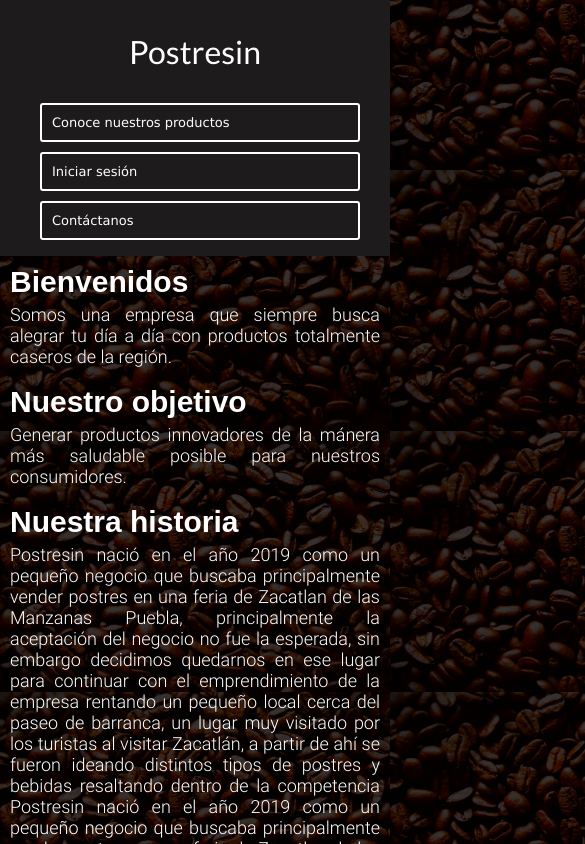
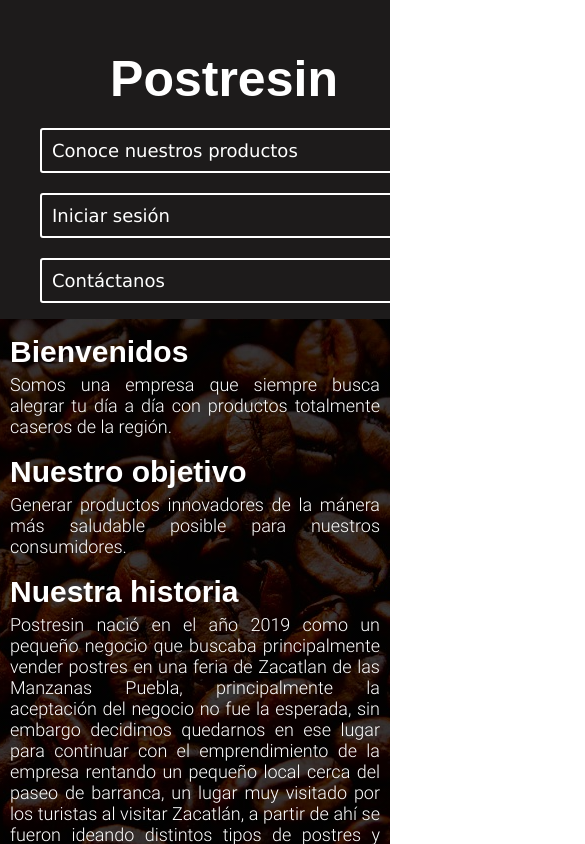
Before and after one commit to JhonCODEOWO/PostresinEmpre, a plain HTML site: page Primera_Página/Index2.html in a window 390 px wide. Shown: the top 844 px of the page, 585 px wide, since content can reach past the window. Drawn offline with Linux system fonts and the light colour scheme.

Commit message:
Add files via upload

```diff
--- a/Primera_Página/Estilos/TemaPrincipal.css
+++ b/Primera_Página/Estilos/TemaPrincipal.css
@@ -41,7 +41,7 @@ body{
     background-image: linear-gradient(rgba(0, 0, 0, 0.5),
     rgba(0, 0, 0, 0.5)), url(../Imagenes/coffee-2698126_1280.jpg);
     background-position: center;
-    background-size: contain;
+    background-size:auto;
     height: 100%;
     margin: 0;
     margin-bottom: 60px; /* Valor que da un espacio para el foooter, no cambiar a menos que se desee un footer más grande */
@@ -348,88 +348,50 @@ footer{
 
 /* Configuración adaptable para dispositivos móviles */
 @media screen and (max-width: 500px){
+
+
     .empresa{
+        margin-bottom: 0px;
+        font-family:Arial, Helvetica, sans-serif;
+        font-size: 50px;
+        font-weight: bolder;
         display: block;
         text-align: center;
     }
 
     #txt-nav{
+        width: 448px;
         display:block;
     }
 
     #txt-nav a{
+        margin-top: 20px;
         margin-right: 30px;
         display: flex;
         align-items: center;
-        font-size: small;
+        font-size: large;
         text-align: center;
     }
 
     #explorar{
         text-align: justify;
-        margin-top: 250px;
-        margin-right: 10px;
-        margin-left: 10px;
-        width: 100%;
-    }
-
-    .empresa{
-        font-size: xx-large;
-        font-family: 'Lato-Regular';
-        align-items:center;
-        color: white;
-    }
-
-    #apartadoImagen{
-        visibility: hidden;
-    }
-}
-
-@media screen and (max-width: 800px) {
-    #apartadoImagen{
-        text-align: center;
-        margin-left: 40px;
-        color: white;
-        margin-top: 0px;
-        display: block;
-    }
-}
-
-@media screen and (max-width: 1200px) {
-    .empresa{
-        display: block;
-        text-align: center;
-    }
-
-    #txt-nav{
-        display:block
-    }
-
-    #txt-nav a{
-        margin-top: 10px;
-        margin-right: 30px;
-        display: flex;
-        align-items: center;
-        font-size: small;
-        text-align: center;
-    }
-
-    #explorar{
-        text-align: justify;
-        margin-top: 250px;
+        margin-top: 320px;
+        margin-bottom: 0;
         margin-right: 10px;
         margin-left: 10px;
         width: fit-content;
     }
 
-    .empresa{
-        font-size: xx-large;
-        font-family: 'Lato-Regular';
-        align-items:center;
+    #apartadoImagen{
         color: white;
+        margin-left: 30px;
+        margin-top: 0px;
+        width: fit-content;
     }
 
-    #apartadoImagen{
-        visibility: hidden;
+    #apartadoImagen img{
+        display: flex;
+        align-items: center;
+        width: 300px;
     }
 }
--- a/Primera_Página/Index2.html
+++ b/Primera_Página/Index2.html
@@ -58,7 +58,7 @@
             </div>
 
             <div id="apartadoImagen">
-                <img src="Imagenes/cafemano.jpg" alt="ManosConGranosDeCafe" height="400" width="560">
+                <img src="Imagenes/cafemano.jpg" alt="ManosConGranosDeCafe">
                 <p>Nuestros granos de café son cultivados con mucho cariño</p>
             </div>
         </div>
```
